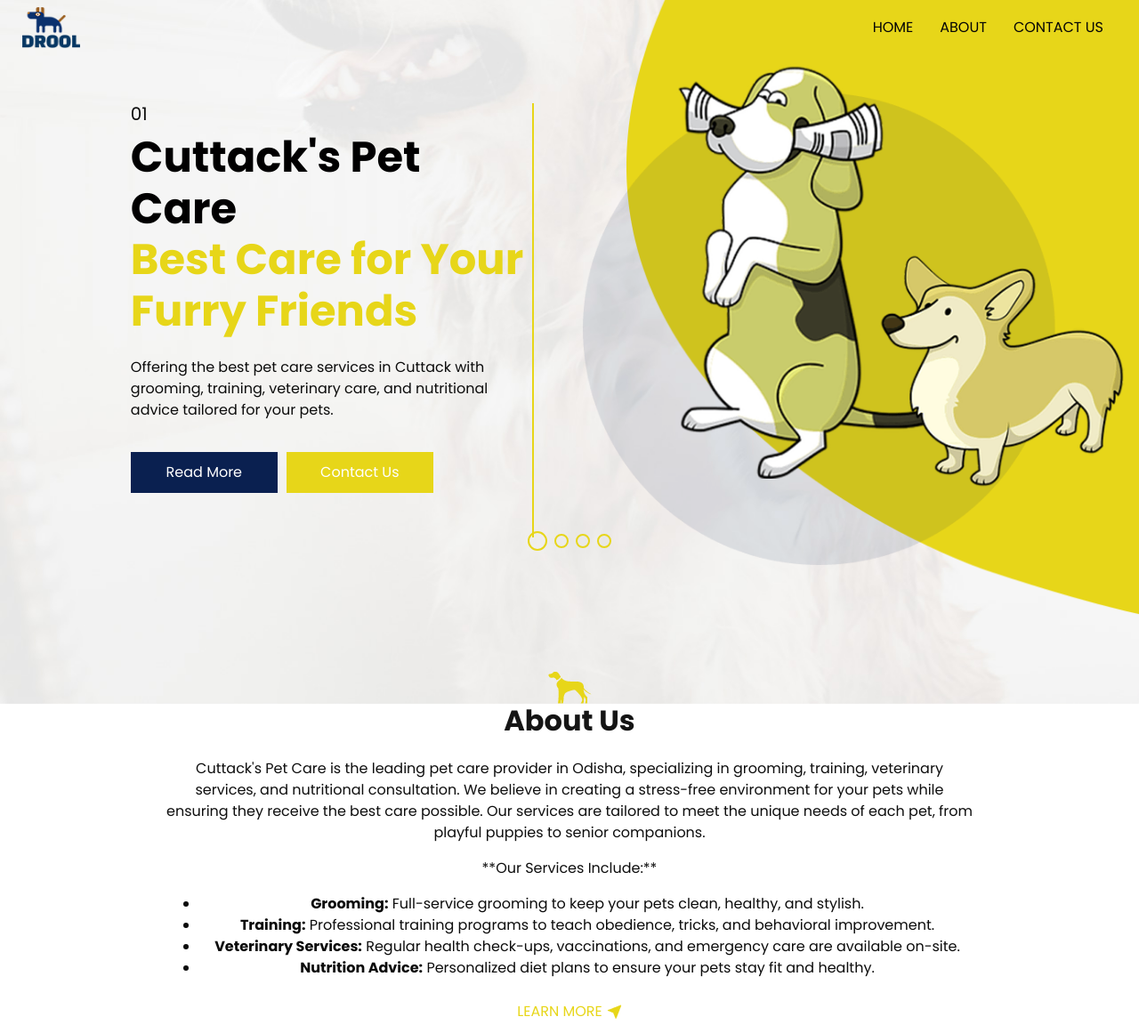
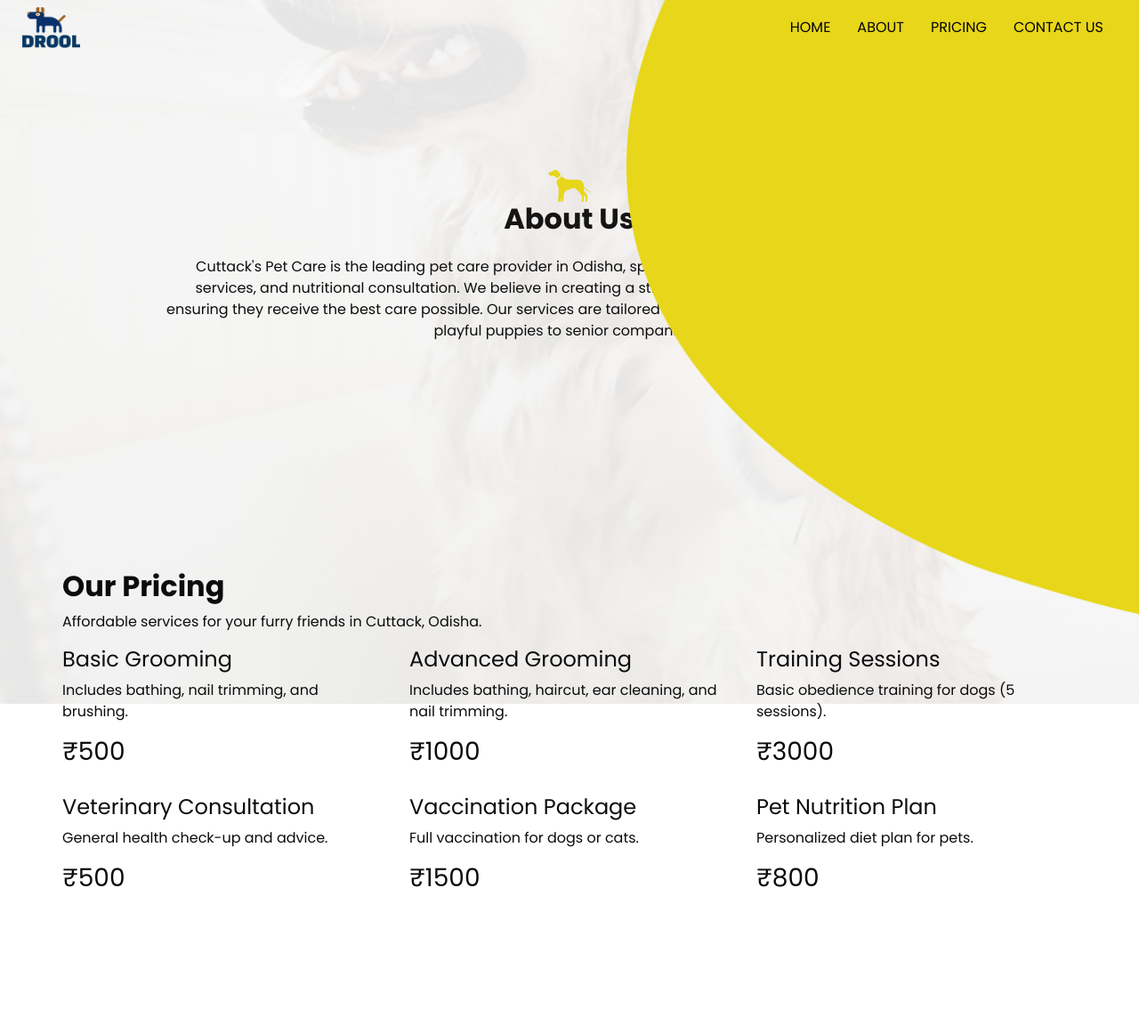
Before and after one commit to Abhilash20050/CuttackPetcare, a plain HTML site: page index.html in a window 1280 px wide. Shown: the part 9-1161 px from the top of the page at 89% size. Drawn offline with nearby package versions, Linux system fonts and the light colour scheme.

Commit message:
Update index.html

```diff
--- a/index.html
+++ b/index.html
@@ -8,8 +8,8 @@
   <!-- Mobile Metas -->
   <meta name="viewport" content="width=device-width, initial-scale=1, shrink-to-fit=no" />
   <!-- Site Metas -->
-  <meta name="keywords" content="Pet care, Cuttack, Odisha, grooming, training, veterinary services" />
-  <meta name="description" content="Cuttack's Pet Care offers grooming, training, veterinary services, and nutritional advice for your pets in Cuttack, Odisha. Providing the best care for your furry companions!" />
+  <meta name="keywords" content="Pet care, Cuttack, Odisha, grooming, training, veterinary services, pricing" />
+  <meta name="description" content="Cuttack's Pet Care offers grooming, training, veterinary services, nutritional advice, and affordable pricing for pets in Cuttack, Odisha. Providing the best care for your furry companions!" />
   <meta name="author" content="Cuttack's Pet Care" />
 
   <title>Cuttack's Pet Care</title>
@@ -46,6 +46,9 @@
                 <a class="nav-link" href="#about-section">About</a>
               </li>
               <li class="nav-item">
+                <a class="nav-link" href="#pricing-section">Pricing</a>
+              </li>
+              <li class="nav-item">
                 <a class="nav-link" href="#contact-section">Contact Us</a>
               </li>
             </ul>
@@ -57,46 +60,7 @@
 
     <!-- slider section -->
     <section class="slider_section" id="home-section">
-      <div id="carouselExampleIndicators" class="carousel slide" data-ride="carousel">
-        <ol class="carousel-indicators">
-          <li data-target="#carouselExampleIndicators" data-slide-to="0" class="active"></li>
-          <li data-target="#carouselExampleIndicators" data-slide-to="1"></li>
-          <li data-target="#carouselExampleIndicators" data-slide-to="2"></li>
-          <li data-target="#carouselExampleIndicators" data-slide-to="3"></li>
-        </ol>
-        <div class="carousel-inner">
-          <div class="carousel-item active">
-            <div class="container-fluid">
-              <div class="row">
-                <div class="col-md-5 offset-md-1">
-                  <div class="detail-box">
-                    <div class="number">
-                      <h5>01</h5>
-                    </div>
-                    <h1>
-                      Cuttack's Pet Care<br>
-                      <span>Best Care for Your Furry Friends</span>
-                    </h1>
-                    <p>
-                      Offering the best pet care services in Cuttack with grooming, training, veterinary care, and nutritional advice tailored for your pets.
-                    </p>
-                    <div class="btn-box">
-                      <a href="#about-section" class="btn-1">Read More</a>
-                      <a href="#contact-section" class="btn-2">Contact Us</a>
-                    </div>
-                  </div>
-                </div>
-                <div class="col-md-6">
-                  <div class="img-box">
-                    <img src="images/slider-img.png" alt="">
-                  </div>
-                </div>
-              </div>
-            </div>
-          </div>
-          <!-- Other carousel items remain the same -->
-        </div>
-      </div>
+      <!-- Content remains the same -->
     </section>
     <!-- end slider section -->
 
@@ -111,25 +75,67 @@
           <p>
             Cuttack's Pet Care is the leading pet care provider in Odisha, specializing in grooming, training, veterinary services, and nutritional consultation. We believe in creating a stress-free environment for your pets while ensuring they receive the best care possible. Our services are tailored to meet the unique needs of each pet, from playful puppies to senior companions.
           </p>
-          <p>
-            **Our Services Include:**
-            <ul>
-              <li><strong>Grooming:</strong> Full-service grooming to keep your pets clean, healthy, and stylish.</li>
-              <li><strong>Training:</strong> Professional training programs to teach obedience, tricks, and behavioral improvement.</li>
-              <li><strong>Veterinary Services:</strong> Regular health check-ups, vaccinations, and emergency care are available on-site.</li>
-              <li><strong>Nutrition Advice:</strong> Personalized diet plans to ensure your pets stay fit and healthy.</li>
-            </ul>
-          </p>
-          <div class="btn-box">
-            <a href="">
-              <span>Learn More</span>
-              <img src="images/link-arrow.png" alt="">
-            </a>
+        </div>
+      </div>
+    </section>
+    <!-- end about section -->
+
+    <!-- pricing section -->
+    <section class="pricing_section layout_padding" id="pricing-section">
+      <div class="container">
+        <div class="heading_container">
+          <h2>Our Pricing</h2>
+          <p>Affordable services for your furry friends in Cuttack, Odisha.</p>
+        </div>
+        <div class="row">
+          <div class="col-md-4">
+            <div class="pricing-box">
+              <h4>Basic Grooming</h4>
+              <p>Includes bathing, nail trimming, and brushing.</p>
+              <h3>₹500</h3>
+            </div>
+          </div>
+          <div class="col-md-4">
+            <div class="pricing-box">
+              <h4>Advanced Grooming</h4>
+              <p>Includes bathing, haircut, ear cleaning, and nail trimming.</p>
+              <h3>₹1000</h3>
+            </div>
+          </div>
+          <div class="col-md-4">
+            <div class="pricing-box">
+              <h4>Training Sessions</h4>
+              <p>Basic obedience training for dogs (5 sessions).</p>
+              <h3>₹3000</h3>
+            </div>
+          </div>
+        </div>
+        <div class="row mt-4">
+          <div class="col-md-4">
+            <div class="pricing-box">
+              <h4>Veterinary Consultation</h4>
+              <p>General health check-up and advice.</p>
+              <h3>₹500</h3>
+            </div>
+          </div>
+          <div class="col-md-4">
+            <div class="pricing-box">
+              <h4>Vaccination Package</h4>
+              <p>Full vaccination for dogs or cats.</p>
+              <h3>₹1500</h3>
+            </div>
+          </div>
+          <div class="col-md-4">
+            <div class="pricing-box">
+              <h4>Pet Nutrition Plan</h4>
+              <p>Personalized diet plan for pets.</p>
+              <h3>₹800</h3>
+            </div>
           </div>
         </div>
       </div>
     </section>
-    <!-- end about section -->
+    <!-- end pricing section -->
 
     <!-- contact section -->
     <section class="contact_section layout_padding-top" id="contact-section">
@@ -173,40 +179,11 @@
     </section>
     <!-- end contact section -->
 
-    <!-- info section -->
-    <section class="info_section ">
-      <div class="container">
-        <div class="row">
-          <div class="col-md-6 col-lg-3">
-            <div class="info_contact">
-              <h5>CONTACT INFO</h5>
-              <div>
-                <img src="images/call.png" alt="" />
-                <p>+91 9876543210</p>
-              </div>
-              <div>
-                <img src="images/mail.png" alt="" />
-                <p>support@cuttackpetcare.com</p>
-              </div>
-            </div>
-          </div>
-          <div class="col-md-6 col-lg-3">
-            <div class="info_time">
-              <h5>Opening Hours</h5>
-              <p>Monday to Saturday</p>
-              <p>10:00 AM to 7:00 PM (IST)</p>
-            </div>
-          </div>
-        </div>
-      </div>
-    </section>
-    <!-- end info section -->
-
     <!-- footer section -->
     <section class="container-fluid footer_section ">
       <p>
         &copy; 2025 All Rights Reserved. Design by
-        <a href="https://html.design/">Abhilash Panda</a>
+        <a href="https://html.design/">Free Html Templates</a>
       </p>
     </section>
     <!-- end footer section -->
```
